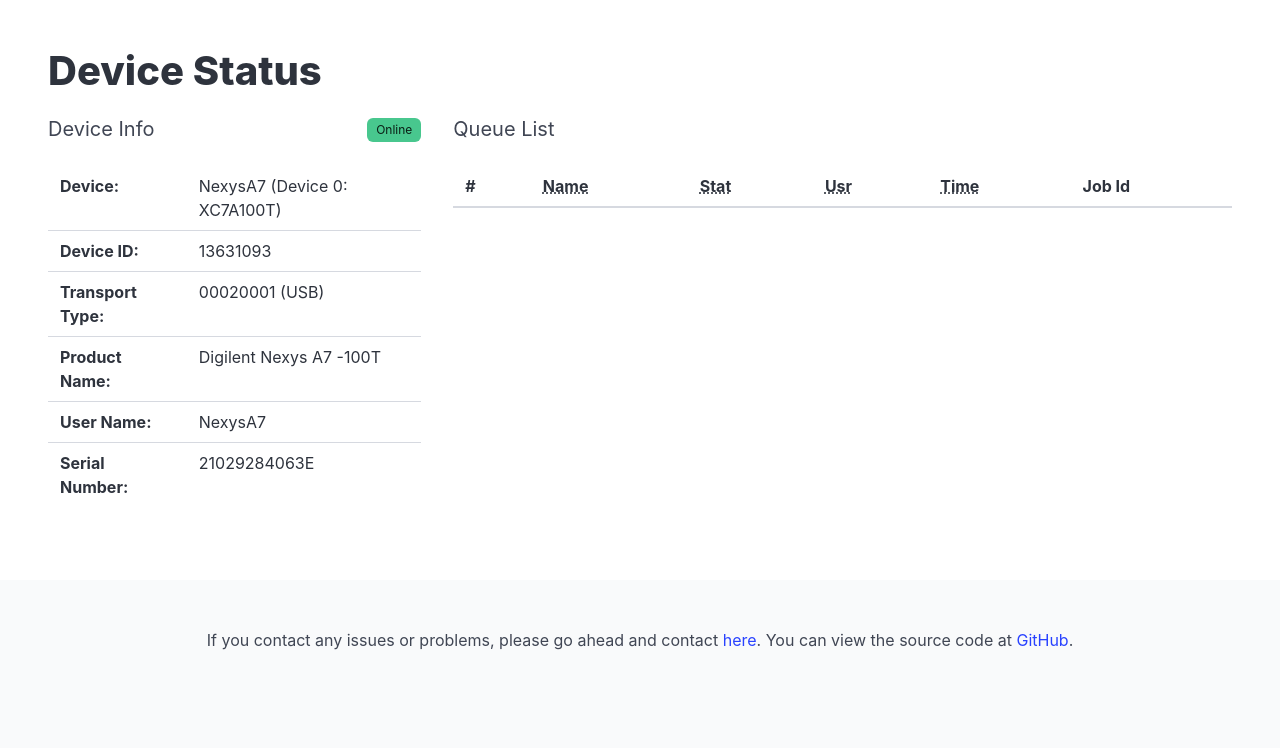
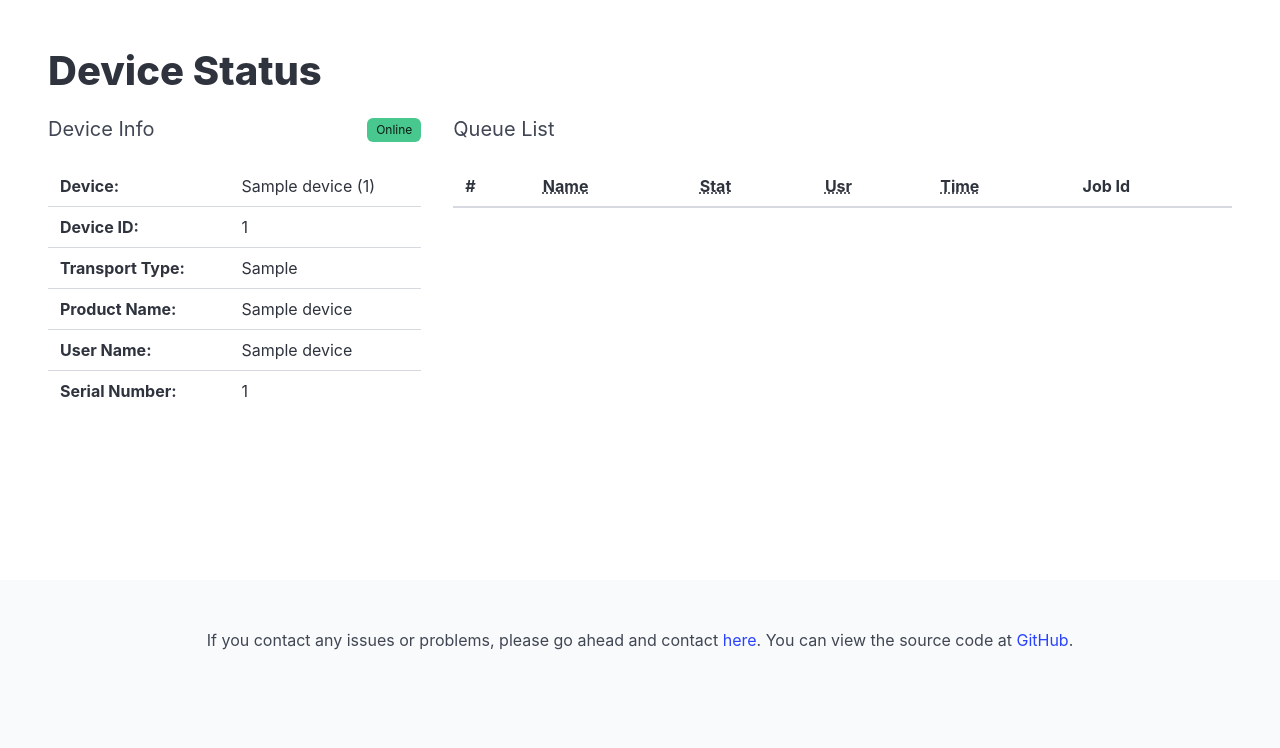
Before and after one commit to 7591yj/fpga-server, a Flask app: template opt/fpga_app/webui/templates/stat.html in a window 1280 px wide. Shown: the part 56-804 px from the top of the page. Run offline with Flask 3, Linux system fonts and the light colour scheme; the template is opened without the code that fills it: most values are stand-ins (such as "Sample title", 1, 10 or a date in 2020); lists and menus that the app fills with data are empty; some libraries are stand-ins or nearby versions.

Commit message:
feat: connect device stat
feat: connect device stat

```diff
--- a/opt/fpga_app/requirements.txt
+++ b/opt/fpga_app/requirements.txt
@@ -1,5 +1,3 @@
-ansible==11.6.0
-ansible-core==2.18.6
 argcomplete==3.6.2
 bcrypt==5.0.0
 blinker==1.9.0
@@ -18,3 +16,4 @@
 resolvelib==1.0.1
 Werkzeug==3.1.3
 supervisor==4.2.5
+requests>=2.32.5
--- a/opt/fpga_app/webui/templates/stat.html
+++ b/opt/fpga_app/webui/templates/stat.html
@@ -18,27 +18,27 @@
         <tbody>
           <tr>
             <th>Device:</th>
-            <td>NexysA7 (Device 0: XC7A100T)</td>
+            <td>{{ device.device_name }} ({{ device.device_id }})</td>
           </tr>
           <tr>
             <th>Device ID:</th>
-            <td>13631093</td>
+            <td>{{ device.device_id }}</td>
           </tr>
           <tr>
             <th>Transport Type:</th>
-            <td>00020001 (USB)</td>
+            <td>{{ device.transport_type }}</td>
           </tr>
           <tr>
             <th>Product Name:</th>
-            <td>Digilent Nexys A7 -100T</td>
+            <td>{{ device.product_name }}</td>
           </tr>
           <tr>
             <th>User Name:</th>
-            <td>NexysA7</td>
+            <td>{{ device.device_name }}</td>
           </tr>
           <tr>
             <th>Serial Number:</th>
-            <td>21029284063E</td>
+            <td>{{ device.serial_number }}</td>
           </tr>
         </tbody>
       </table>
```
Also changed, not shown: opt/fpga_app/webui/__init__.py (+7 -2 lines).
